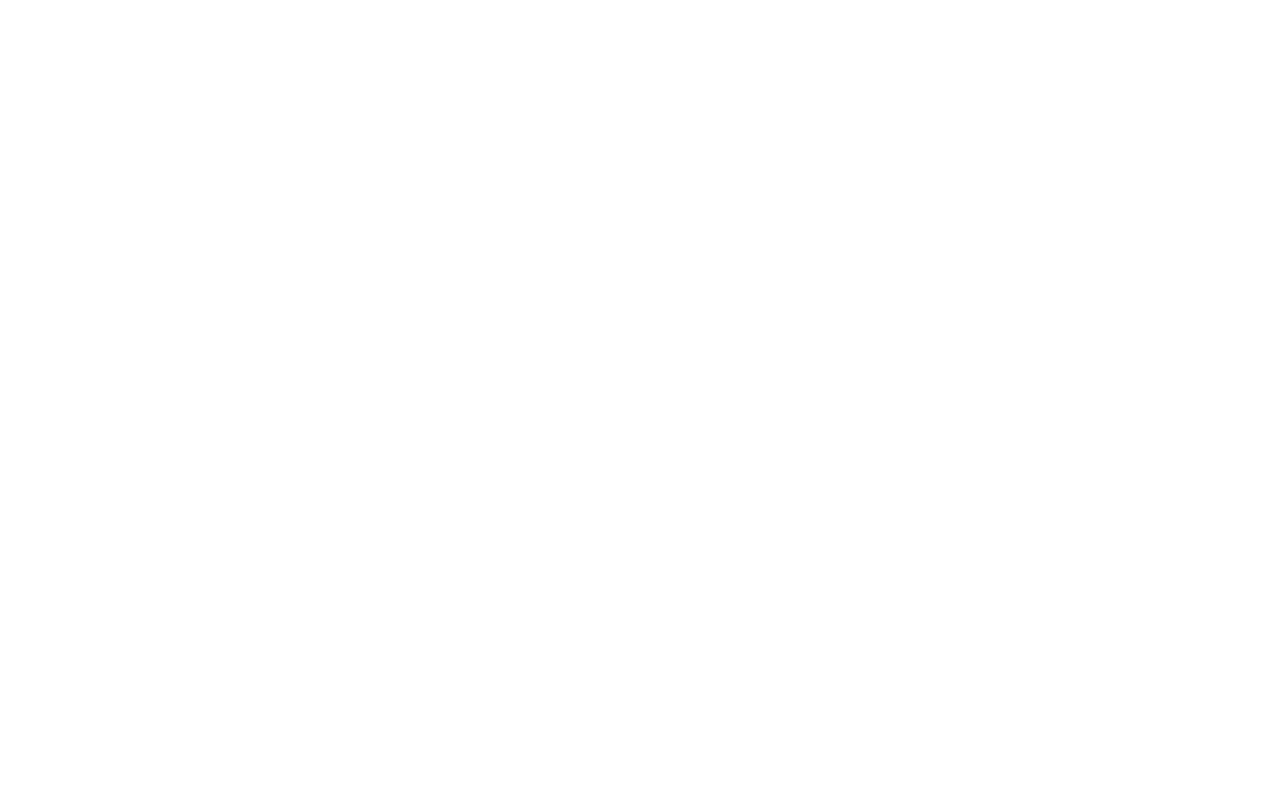
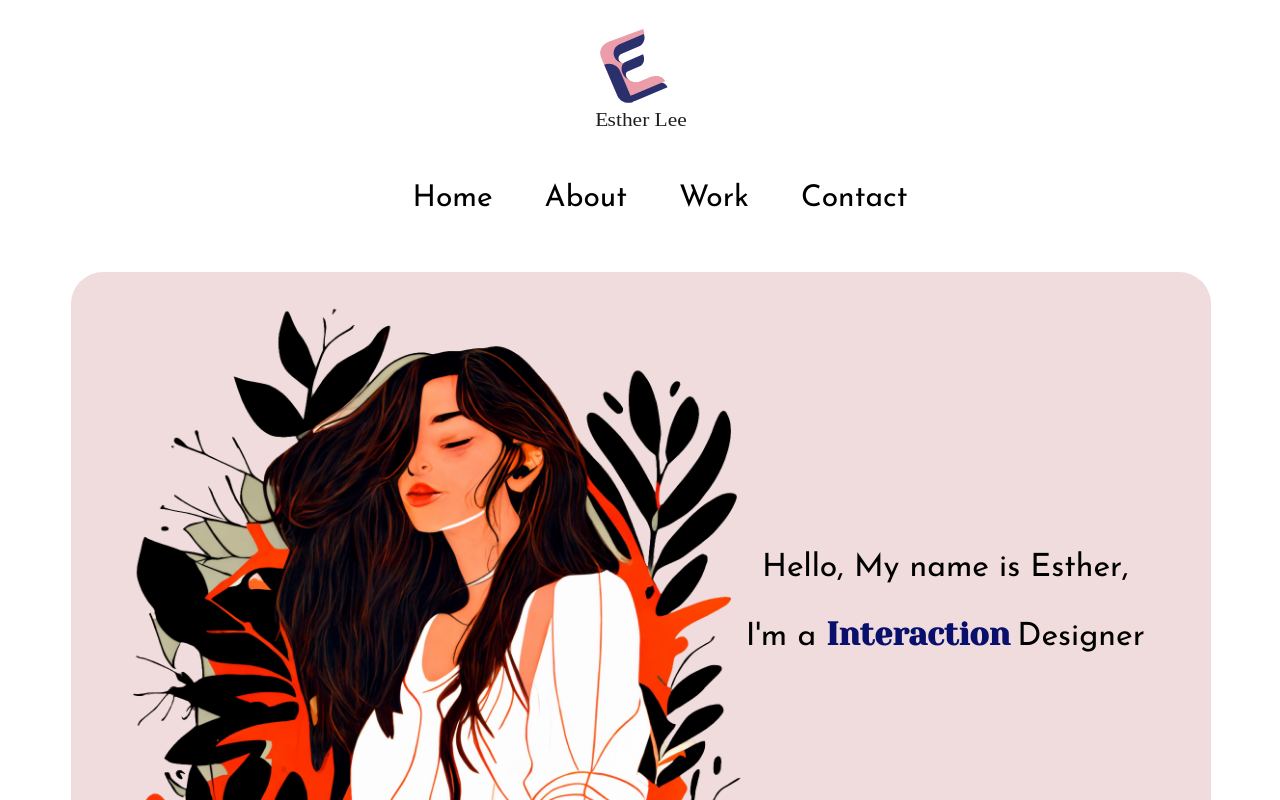
Before and after one commit to ekylee/myproject, a React (Create React App) app: page / in a window 1280 px wide. Before the commit this address had no page. Shown: the top 800 px of the page. Built offline with nearby package versions, Linux system fonts and the light colour scheme; a web font is replaced by a local one.

Commit message:
change path

```diff
--- a/package.json
+++ b/package.json
@@ -1,5 +1,5 @@
 {
-  "homepage":"https://estherkylee.github.io/myproject",
+  "homepage": ".",
   "name": "router-before-gsap",
   "version": "0.1.0",
   "private": true,
--- a/src/App.js
+++ b/src/App.js
@@ -27,7 +27,7 @@
   return (
     <div className="App">
       <Routes>
-        <Route path="/myproject" element={<Layout />}>
+        <Route path="/" element={<Layout />}>
           <Route
            index element={<TransitionComponent><Home /></TransitionComponent>} />
             <Route path="About" element={<TransitionComponent><About /></TransitionComponent>} />
```
